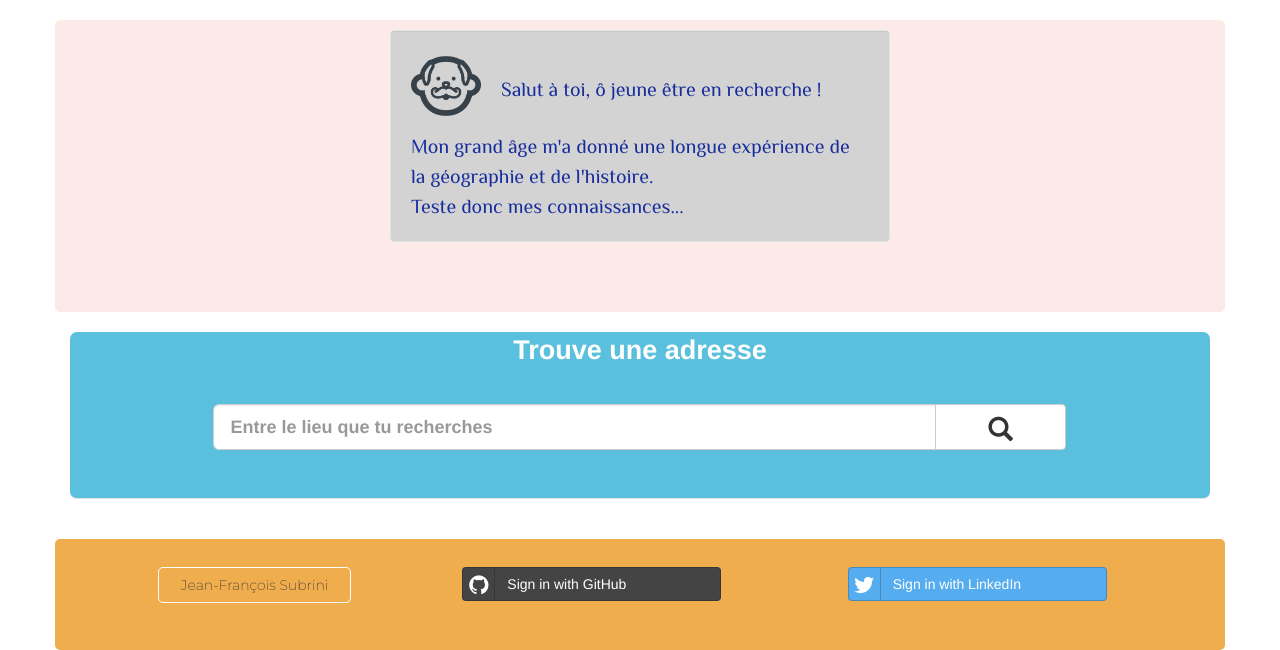
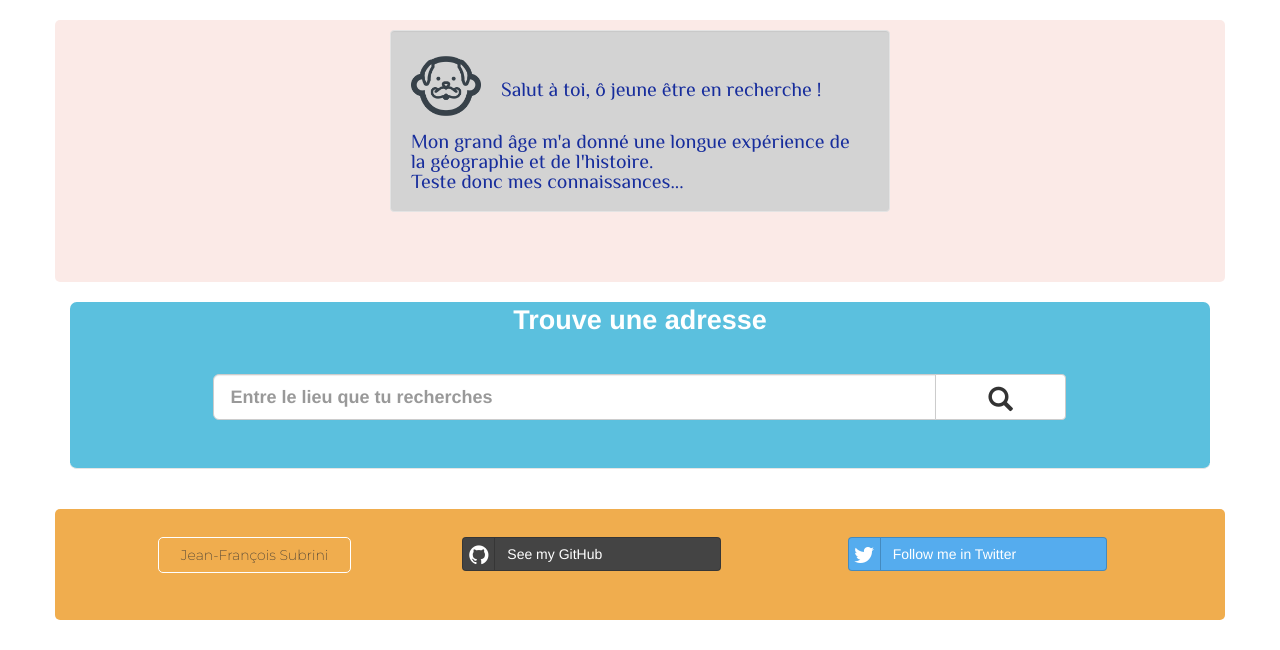
Before and after one commit to jfsubrini/project7_grandpy_bot, a Flask app: page / in a window 1280 px wide. Shown: the part 220-870 px from the top of the page. After the commit the page ends 840 px from the top, so only its background shows below. Run offline with Flask 2, Linux system fonts and the light colour scheme; some libraries are stand-ins or nearby versions.

Commit message:
Almost done with all the frontend code

```diff
--- a/static/css/style.css
+++ b/static/css/style.css
@@ -47,7 +47,7 @@
 
 /* All the messages */
 article {
-    line-height: 30px;
+    line-height: 20px;
 }
 
 .messagesPage {
@@ -62,11 +62,6 @@ article {
     color: rgb(23, 45, 156);
 }
 
-.textInput {
-    color: rgb(191, 74, 26);
-    display: none;
-}
-
 .well {
     background-color: lightgray;
     padding: 20px;
@@ -75,8 +70,10 @@ article {
     margin-bottom: 20px;
 }
 
-/* GrandPy Bot Welcome Message */
-#welcome {
+/* User query message */
+#textUser {
+    color: rgb(191, 74, 26);
+    display: none;
 }
 
 /* GrandPy Bot displaying the address */
@@ -85,12 +82,12 @@ article {
 }
 
 /* GrandPy Bot address history with Wikipedia */
-#history {
+#wikiHistory {
     display: none;
 }
 
 /* GrandPy & User's Icons */
-#grandpy, #user {
+.grandpy, #user {
     margin-right : 20px;
     margin-bottom : 10px;
 }
@@ -104,22 +101,6 @@ article {
 #thinking {
     font-size: 20px;
 }
-
-/*#form {
-    display:none;
-}
-
-.section1 {
-    padding-top: 20px;
-}
-*/
-/*#answer1, #answer2, #answerWikipedia {
-    display: none;
-}
-
-#wikilink {
-    text-decoration: none;
-}*/
 
 /* Input form */
 .pad {
--- a/templates/_footer.html
+++ b/templates/_footer.html
@@ -8,9 +8,9 @@
 		</div>
 		<div class="row social-buttons">
 			<div class="col-md-2 col-md-offset-1 col-sm-6 col-sm-offset-3 col-xs-4 col-xs-offset-1 name">Jean-François Subrini</div>
-			<div class="col-md-3 col-md-offset-1 col-sm-6 col-sm-offset-3 hidden-xs"><a href="https://github.com/jfsubrini/project7_c_ou" class="btn btn-block btn-social btn-github"><span class="fa fa-github"></span>Sign in with GitHub</a></div>
-			<div class="col-xs-2 col-xs-offset-1 visible-xs-inline"><a href="https://github.com/jfsubrini/project7_c_ou" class="btn btn-social-icon btn-github"><span class="fa fa-github"></span></a></div>
-			<div class="col-md-3 col-md-offset-1 col-sm-6 col-sm-offset-3 hidden-xs"><a href="https://twitter.com/jfsubrini" class="btn btn-block btn-social btn-twitter"><span class="fa fa-twitter"></span>Sign in with LinkedIn</a></div>
+			<div class="col-md-3 col-md-offset-1 col-sm-6 col-sm-offset-3 hidden-xs"><a href="https://github.com/jfsubrini/project7_grandpy_bot" class="btn btn-block btn-social btn-github"><span class="fa fa-github"></span>See my GitHub</a></div>
+			<div class="col-xs-2 col-xs-offset-1 visible-xs-inline"><a href="https://github.com/jfsubrini/project7_grandpy_bot" class="btn btn-social-icon btn-github"><span class="fa fa-github"></span></a></div>
+			<div class="col-md-3 col-md-offset-1 col-sm-6 col-sm-offset-3 hidden-xs"><a href="https://twitter.com/jfsubrini" class="btn btn-block btn-social btn-twitter"><span class="fa fa-twitter"></span>Follow me in Twitter</a></div>
 			<div class="col-xs-2 col-xs-offset-1 visible-xs-inline"><a href="https://twitter.com/jfsubrini" class="btn btn-social-icon btn-twitter"><span class="fa fa-twitter"></span></a></div>
 		</div>
 	</div>
--- a/templates/home.html
+++ b/templates/home.html
@@ -7,20 +7,20 @@
 	<article class="row messagesPage">
 		<!--MESSAGES-->
 		<!--GrandPy Bot Welcome Message-->
-		<p class="well" id="welcome"><img src="../static/images/grandpy.png" alt="Icone de GrandPy Bot" title="Icone de GrandPy Bot" width="70" height="70" id="grandpy">Salut à toi, ô jeune être en recherche !<br>
+		<p class="well"><img src="../static/images/grandpy.png" alt="Icone de GrandPy Bot" title="Icone de GrandPy Bot" width="70" height="70" class="grandpy">Salut à toi, ô jeune être en recherche !<br>
 		Mon grand âge m'a donné une longue expérience de la géographie et de l'histoire.<br>
 		Teste donc mes connaissances...</p>
 		<!--User's Input Text-->
-		<p class="textInput well"><img src="../static/images/user.png" alt="Icone de l'utilisateur" title="Icone de l'utilisateur" width="70" height="70" id="user"></p>
+		<p class="well" id="textUser"><img src="../static/images/user.png" alt="Icone de l'utilisateur" title="Icone de l'utilisateur" width="70" height="70" id="user"></p>
 		<!--GrandPy Bot displaying the address-->
-		<p class="well" id="address"><img src="../static/images/grandpy.png" alt="Icone de GrandPy Bot" title="Icone de GrandPy Bot" width="70" height="70" id="grandpy"></p>
+		<p class="well" id="address"><img src="../static/images/grandpy.png" alt="Icone de GrandPy Bot" title="Icone de GrandPy Bot" width="70" height="70" class="grandpy"></p>
 		<!--GrandPy Bot address history with Wikipedia-->
-		<p class="well" id="history"><img src="../static/images/grandpy.png" alt="Icone de GrandPy Bot" title="Icone de GrandPy Bot" width="70" height="70" id="grandpy">
+		<p class="well" id="wikiHistory"><img src="../static/images/grandpy.png" alt="Icone de GrandPy Bot" title="Icone de GrandPy Bot" width="70" height="70" class="grandpy">
 		<!-- <blockquote><abbr title="Wikipedia">Wikipedia</abbr> nous raconte ceci :<br>{{ first_2_sentences }}<small class="pull-right">Wikipedia</small><br></blockquote><a href="https://fr.wikipedia.org/wiki/{{ openclassrooms }}" id="wikilink">- En savoir plus sur Wikipedia.</a> --></p>
 
 		<!--LOADER-->
 		<div class="fa-3x" id="loader">
-		  <i class="fa fa-spinner fa-pulse"></i>
+ 		  <i class="fa fa-spinner fa-pulse"></i>
 		  <span id="thinking">Voyons, voyons, laisse-moi réfléchir un peu...</span>
 		</div>
 	</article>
@@ -28,7 +28,7 @@
 	<!--INPUT FORM-->
 	<section class="row">
 		<form class="col-md-12 form-inline">
-			<h1><legend class="label label-info section1">Trouve une adresse
+			<h1><legend class="label label-info">Trouve une adresse
 			<div class="row">
 				<div class="col-md-9 col-sm-11 input-group pad">
 					<input type="text" class="form-control input-lg" placeholder="Entre le lieu que tu recherches">
--- a/templates/layout.html
+++ b/templates/layout.html
@@ -41,15 +41,16 @@
         {% include '_footer.html' %}
     </div>
 
+    <!-- CDN jQuery -->
+    <script src="http://code.jquery.com/jquery-3.3.1.min.js" integrity="sha256-FgpCb/KJQlLNfOu91ta32o/NMZxltwRo8QtmkMRdAu8=" crossorigin="anonymous"></script>
     <!-- CDN Bootstrap Core JavaScript -->
     <script src="https://maxcdn.bootstrapcdn.com/bootstrap/3.3.7/js/bootstrap.min.js" integrity="sha384-Tc5IQib027qvyjSMfHjOMaLkfuWVxZxUPnCJA7l2mCWNIpG9mGCD8wGNIcPD7Txa" crossorigin="anonymous"></script>
-    <!-- Bootstrap Core JavaScript fallback production version -->
-    <script src="../static/js/bootstrap.min.js"></script>
-    <!-- CDN jQuery -->
-    <script src="http://code.jquery.com/jquery-3.3.1.min.js" integrity="sha256-FgpCb/KJQlLNfOu91ta32o/NMZxltwRo8QtmkMRdAu8=" crossorigin="anonymous"></script>
+<!--     Bootstrap Core JavaScript fallback production version
+    <script src="../static/js/bootstrap.min.js"></script> -->
+
     <!-- jQuery fallback 3.2.1 production version-->
-    <script src="../static/js/jquery/jquery-3.2.1.min.js"></script>
-    <!--Script jQuery in the static file and js sub file -->
+<!--     <script src="../static/js/jquery/jquery-3.2.1.min.js"></script>
+ -->    <!--Script jQuery in the static file and js sub file -->
     <script src="../static/js/script.js"></script>
 
 </body>
```
Also changed, not shown: classes.py (+15 -21 lines), static/js/script.js (+25 -22 lines).
